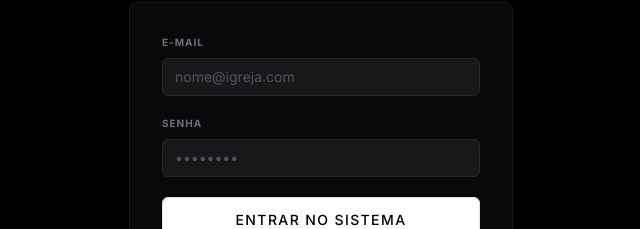
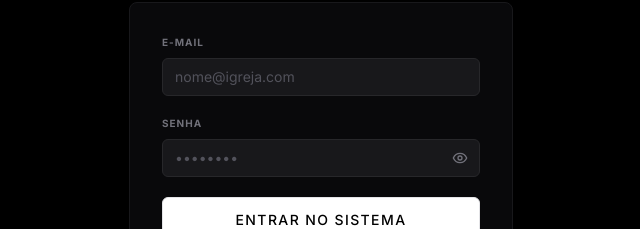
Before and after one commit to tiagomattosads-dev/invent-rio-arteadorar, a React (Vite) app: page / in a window 1280 px wide. Shown: the part 278-507 px from the top of the page, without its empty margins (319-959 px from the left). Built offline with nearby package versions, Linux system fonts and the light colour scheme.

Commit message:
feat(auth): add password visibility toggle
Implement PasswordInput component with show/hide functionality to improve user experience during login and registration.

```diff
--- a/components/Login.tsx
+++ b/components/Login.tsx
@@ -8,6 +8,34 @@ import AlertDialog from './AlertDialog';
 interface LoginProps {
   onLogin: () => void;
 }
+
+const PasswordInput = ({ value, onChange, placeholder, required }: any) => {
+  const [show, setShow] = useState(false);
+  return (
+    <div className="relative">
+      <Input
+        type={show ? "text" : "password"}
+        placeholder={placeholder}
+        value={value}
+        onChange={onChange}
+        required={required}
+        className="pr-10"
+      />
+      <button
+        type="button"
+        onClick={() => setShow(!show)}
+        className="absolute right-3 top-1/2 -translate-y-1/2 text-zinc-500 hover:text-zinc-300 transition-colors"
+        title={show ? "Ocultar senha" : "Mostrar senha"}
+      >
+        {show ? (
+          <svg xmlns="http://www.w3.org/2000/svg" width="16" height="16" viewBox="0 0 24 24" fill="none" stroke="currentColor" strokeWidth="2" strokeLinecap="round" strokeLinejoin="round"><path d="M9.88 9.88a3 3 0 1 0 4.24 4.24"/><path d="M10.73 5.08A10.43 10.43 0 0 1 12 5c7 0 10 7 10 7a13.16 13.16 0 0 1-1.67 2.68"/><path d="M6.61 6.61A13.526 13.526 0 0 0 2 12s3 7 10 7a9.74 9.74 0 0 0 5.39-1.61"/><line x1="2" y1="2" x2="22" y2="22"/></svg>
+        ) : (
+          <svg xmlns="http://www.w3.org/2000/svg" width="16" height="16" viewBox="0 0 24 24" fill="none" stroke="currentColor" strokeWidth="2" strokeLinecap="round" strokeLinejoin="round"><path d="M2 12s3-7 10-7 10 7 10 7-3 7-10 7-10-7-10-7Z"/><circle cx="12" cy="12" r="3"/></svg>
+        )}
+      </button>
+    </div>
+  );
+};
 
 const Login: React.FC<LoginProps> = ({ onLogin }) => {
   const [isRegistering, setIsRegistering] = useState(false);
@@ -257,22 +285,20 @@ const Login: React.FC<LoginProps> = ({ onLogin }) => {
             </div>
             <div>
               <label className="block text-[10px] font-bold uppercase text-zinc-500 mb-2 tracking-widest">Senha</label>
-              <Input
-                type="password"
+              <PasswordInput
                 placeholder="••••••••"
                 value={password}
-                onChange={(e) => setPassword(e.target.value)}
+                onChange={(e: any) => setPassword(e.target.value)}
                 required
               />
             </div>
             {isRegistering && (
               <div className="animate-in fade-in slide-in-from-top-2 duration-300">
                 <label className="block text-[10px] font-bold uppercase text-zinc-500 mb-2 tracking-widest">Confirmar Senha</label>
-                <Input
-                  type="password"
+                <PasswordInput
                   placeholder="••••••••"
                   value={confirmPassword}
-                  onChange={(e) => setConfirmPassword(e.target.value)}
+                  onChange={(e: any) => setConfirmPassword(e.target.value)}
                   required
                 />
               </div>
```
